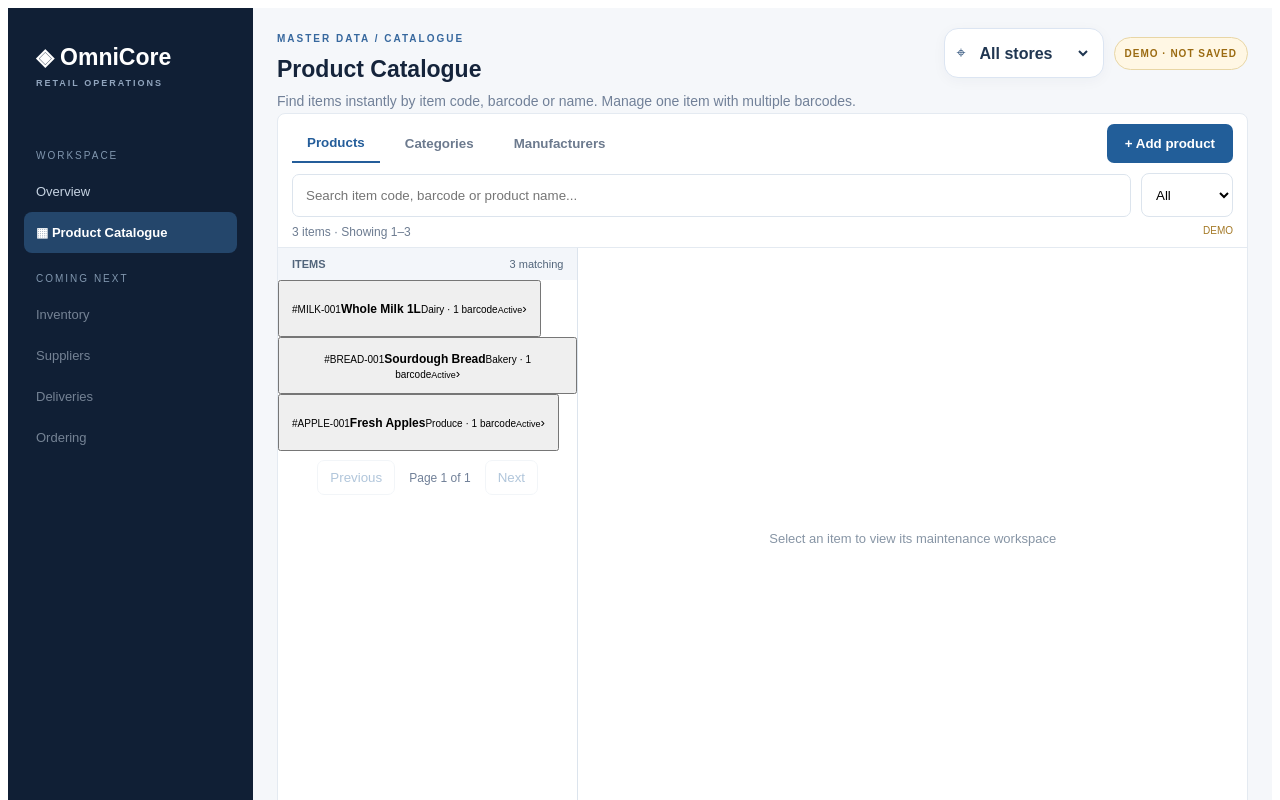
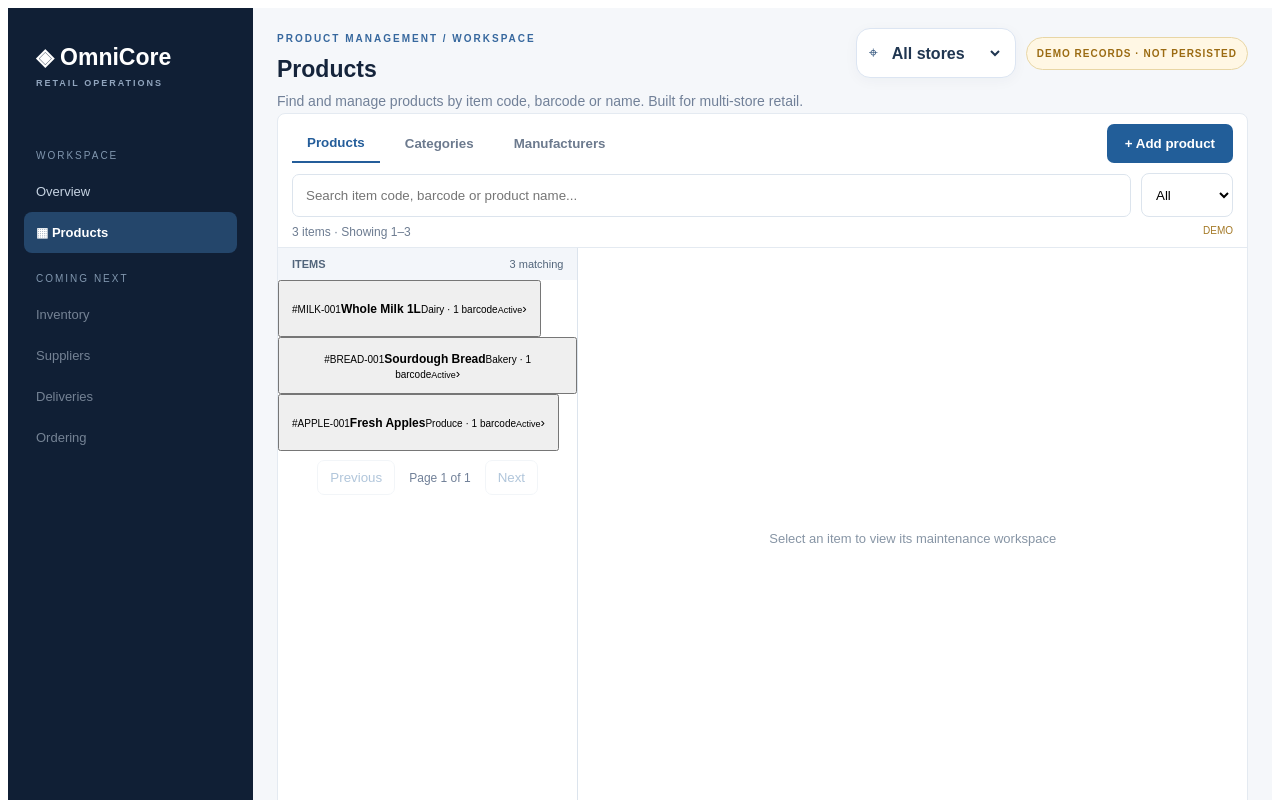
Before and after one commit to franklinajithan/omnicore-retail-platform, a Next.js app in the folder apps/web/: page /catalog in a window 1280 px wide. Shown: the top 800 px of the page. Built offline with nearby package versions, Linux system fonts and the light colour scheme.

Commit message:
refactor(catalog): simplify naming to Products across product management screen

```diff
--- a/apps/web/app/catalog/page.tsx
+++ b/apps/web/app/catalog/page.tsx
@@ -71,8 +71,8 @@ export default function CatalogPage() {
     setNewName(''); setError('');
   }
   return <div className={styles.shell}>
-    <aside className={styles.sidebar}><div className={styles.brand}>◈ OmniCore <small>RETAIL OPERATIONS</small></div><div className={styles.navTitle}>WORKSPACE</div><a href="/" className={styles.nav}>Overview</a><a href="/catalog" className={styles.active}>▦ Product Catalogue</a><div className={styles.navTitle}>COMING NEXT</div><span className={styles.navMuted}>Inventory</span><span className={styles.navMuted}>Suppliers</span><span className={styles.navMuted}>Deliveries</span><span className={styles.navMuted}>Ordering</span></aside>
-    <main className={styles.main}><header className={styles.header}><div><span className={styles.eyebrow}>MASTER DATA / CATALOGUE</span><h1>Product Catalogue</h1><p>Find items instantly by item code, barcode or name. Manage one item with multiple barcodes.</p></div><div style={{display:"flex",gap:10,alignItems:"center",flexWrap:"wrap"}}><StoreSelector/><span className={styles.demo}>DEMO · NOT SAVED</span></div></header>
+    <aside className={styles.sidebar}><div className={styles.brand}>◈ OmniCore <small>RETAIL OPERATIONS</small></div><div className={styles.navTitle}>WORKSPACE</div><a href="/" className={styles.nav}>Overview</a><a href="/catalog" className={styles.active}>▦ Products</a><div className={styles.navTitle}>COMING NEXT</div><span className={styles.navMuted}>Inventory</span><span className={styles.navMuted}>Suppliers</span><span className={styles.navMuted}>Deliveries</span><span className={styles.navMuted}>Ordering</span></aside>
+    <main className={styles.main}><header className={styles.header}><div><span className={styles.eyebrow}>PRODUCT MANAGEMENT / WORKSPACE</span><h1>Products</h1><p>Find and manage products by item code, barcode or name. Built for multi-store retail.</p></div><div style={{display:"flex",gap:10,alignItems:"center",flexWrap:"wrap"}}><StoreSelector/><span className={styles.demo}>DEMO RECORDS · NOT PERSISTED</span></div></header>
     <section className={styles.stats}><div><span>Total products</span><strong>{products.length}</strong></div><div><span>Active products</span><strong>{products.filter(p => p.status === 'Active').length}</strong></div><div><span>Categories</span><strong>{categories.length}</strong></div><div><span>Manufacturers</span><strong>{manufacturers.length}</strong></div></section>
     <section className={styles.panel}><div className={styles.toolbar}><div className={styles.tabs}>{(['Products','Categories','Manufacturers'] as Tab[]).map(t => <button key={t} className={tab === t ? styles.selected : ''} onClick={() => {setTab(t);setError('');setShowForm(false);}}>{t}</button>)}</div>{tab === 'Products' && <button className={styles.primary} onClick={() => {setEditingProduct(null);setName('');setSku('');setBarcode('');setExtraBarcodes('');setError('');setShowForm(v => !v);}}>{showForm ? 'Cancel' : '+ Add product'}</button>}</div>
     {tab === 'Products' && <><div className={styles.catalogControls}><input className={styles.search} aria-label="Search products" placeholder="Search item code, barcode or product name..." value={search} onChange={e => {setSearch(e.target.value);setPage(1);setSelectedProduct(null);}} /><select className={styles.categoryFilter} aria-label="Filter category" value={categoryFilter} onChange={e => {setCategoryFilter(e.target.value);setPage(1);}}><option>All</option>{categories.map(c => <option key={c}>{c}</option>)}</select></div><div className={styles.resultSummary}>{visible.length} items · Showing {visible.length ? (currentPage - 1) * pageSize + 1 : 0}–{Math.min(currentPage * pageSize, visible.length)} <span>DEMO</span></div>
```
